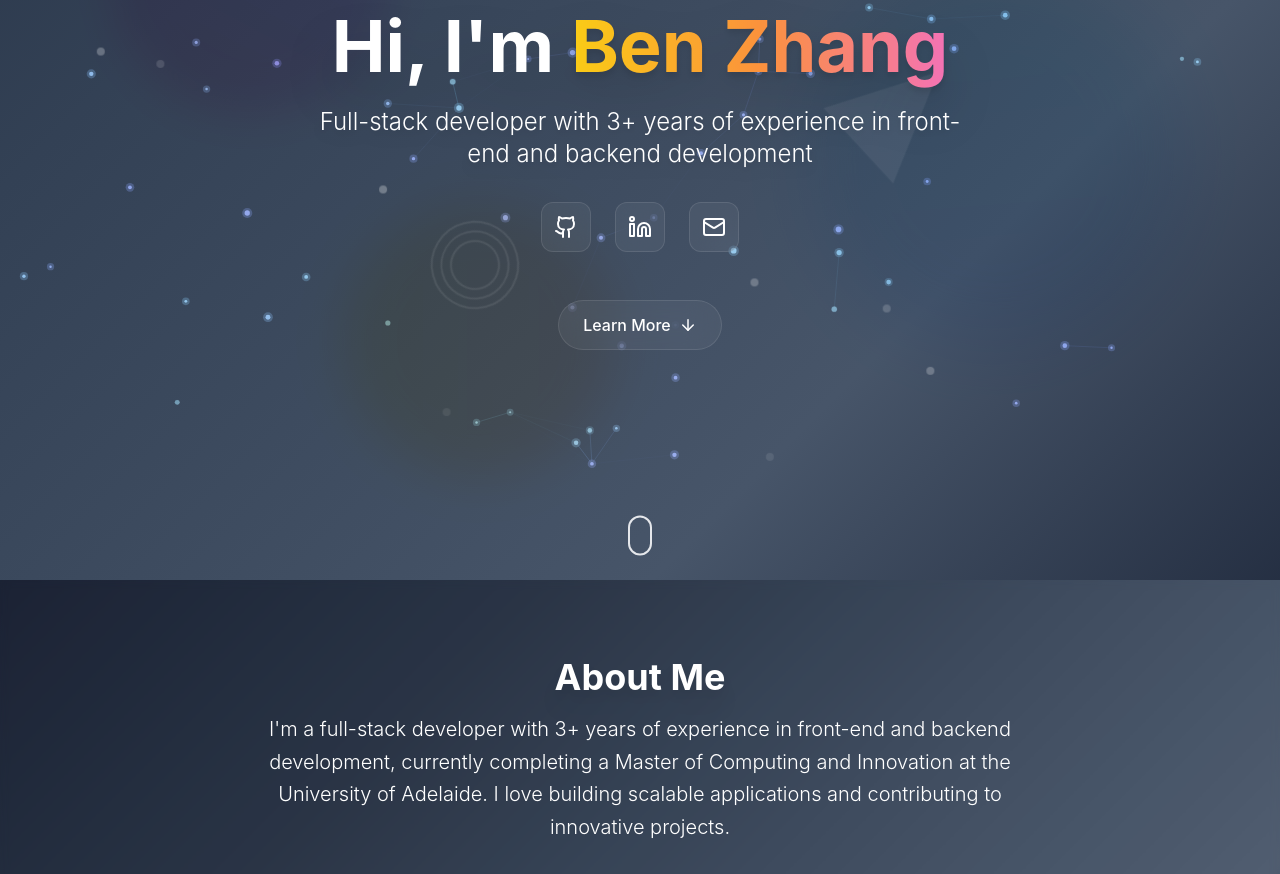
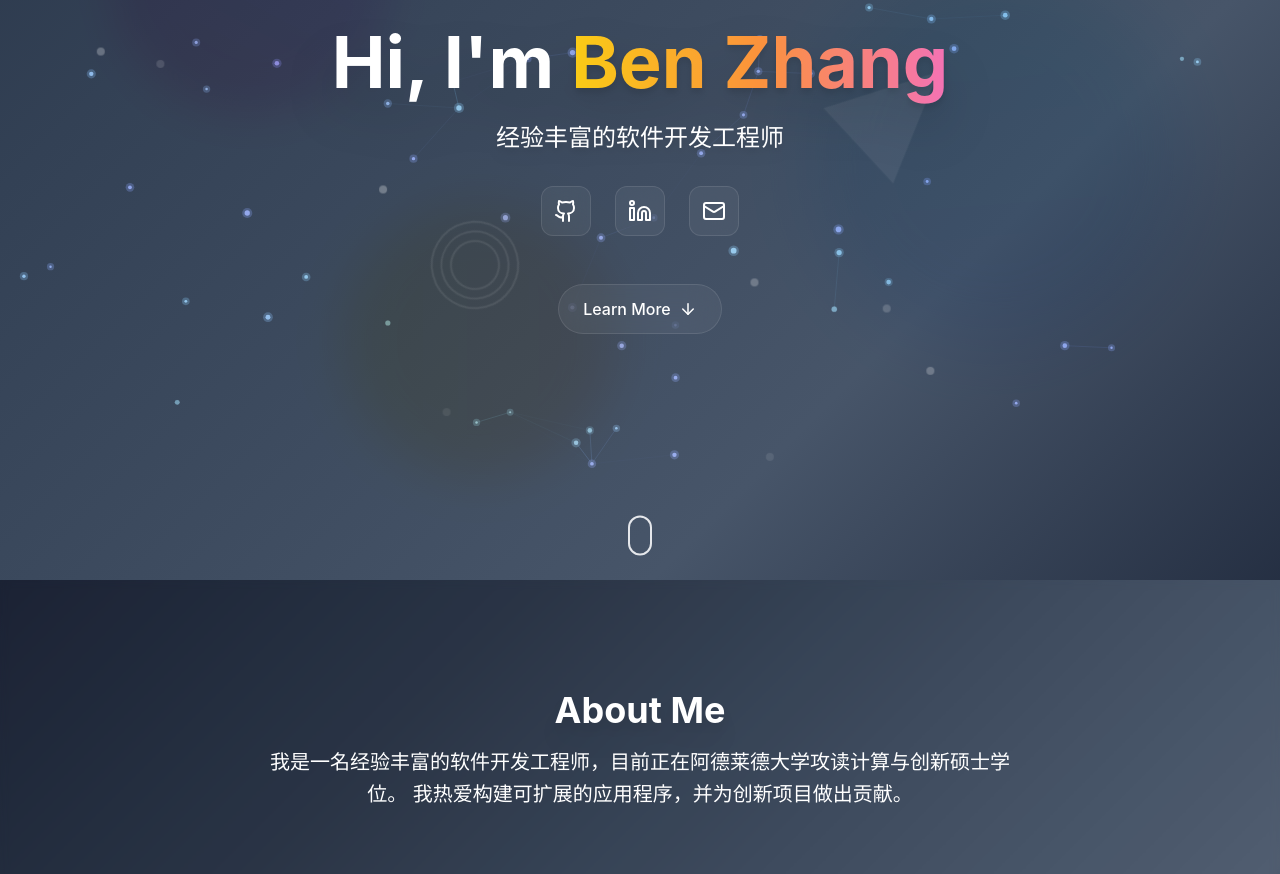
Before and after one commit to ChungBound/portfolio, a Next.js app: page / in a window 1280 px wide. Shown: the part 220-1094 px from the top of the page. Built offline with nearby package versions, Linux system fonts and the light colour scheme.

Commit message:
feat: 优化个人介绍描述
- 将Hero组件的具体年限描述改为通用表述
- 将About组件的工作经验描述本地化并移除具体年限
- 保持专业性和灵活性，便于不同职位申请

```diff
--- a/src/components/About.tsx
+++ b/src/components/About.tsx
@@ -41,10 +41,8 @@ export function About() {
             About Me
           </h2>
           <p className="text-xl text-current max-w-3xl mx-auto leading-relaxed font-light">
-            I'm a full-stack developer with 3+ years of experience in front-end
-            and backend development, currently completing a Master of Computing
-            and Innovation at the University of Adelaide. I love building
-            scalable applications and contributing to innovative projects.
+            我是一名经验丰富的软件开发工程师，目前正在阿德莱德大学攻读计算与创新硕士学位。
+            我热爱构建可扩展的应用程序，并为创新项目做出贡献。
           </p>
         </motion.div>
 
--- a/src/components/Hero.tsx
+++ b/src/components/Hero.tsx
@@ -146,8 +146,7 @@ export function Hero() {
             </span>
           </h1>
           <p className="text-xl sm:text-2xl text-current mb-8 max-w-2xl mx-auto drop-shadow-lg font-light leading-relaxed">
-            Full-stack developer with 3+ years of experience in front-end and
-            backend development
+            经验丰富的软件开发工程师
           </p>
         </motion.div>
 
```
